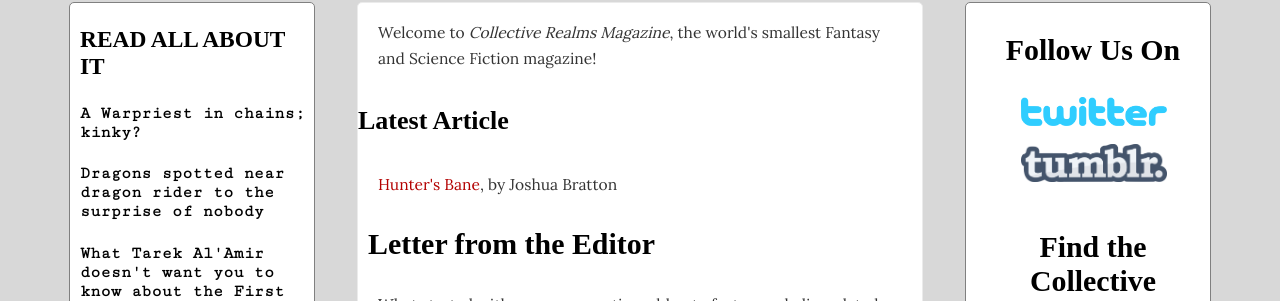
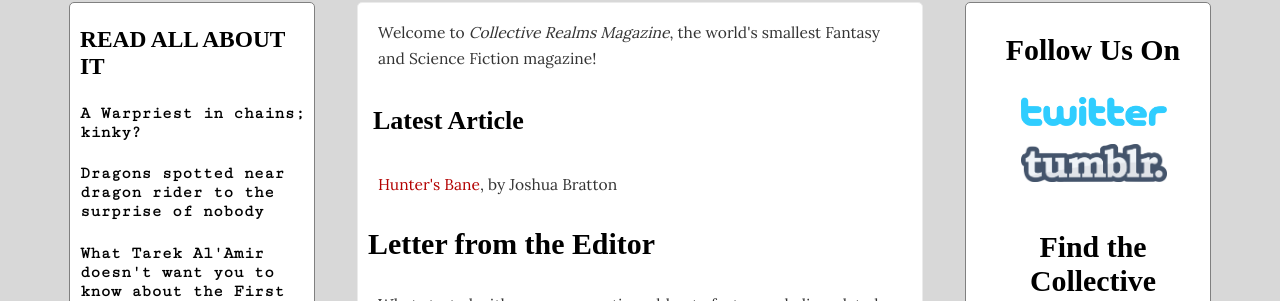
Before and after one commit to collectiverealms/collectiverealms, a Jekyll site: the page built from index.html, in a window 1280 px wide. Shown: the part 286-587 px from the top of the page. Built offline with Jekyll 4.4.1, drawn with Linux system fonts in a browser that asks for light colours; some web fonts are replaced; the list of posts is cut into pages by our own code; comment, search, counter and statistics services are not loaded.

Commit message:
Update main.css

```diff
--- a/css/main.css
+++ b/css/main.css
@@ -64,7 +64,7 @@ body {
                         padding-left: 10px;
                     }
 
-                    .about h4, .submissions h4, #podcast h3, .posts h4 {
+                    .about h4, .submissions h4, #podcast h3, .posts h4,.home h4 {
                         padding-left: 15px;
                     }
 
```
